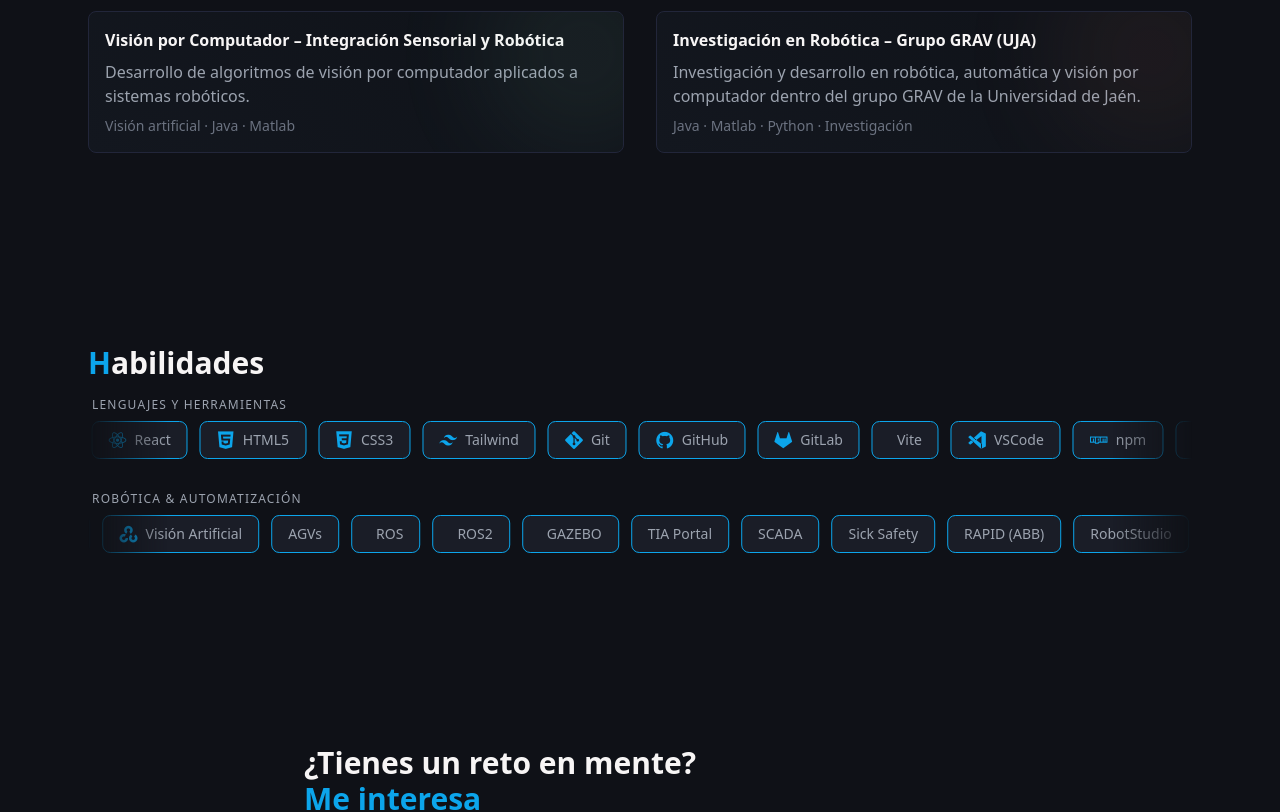
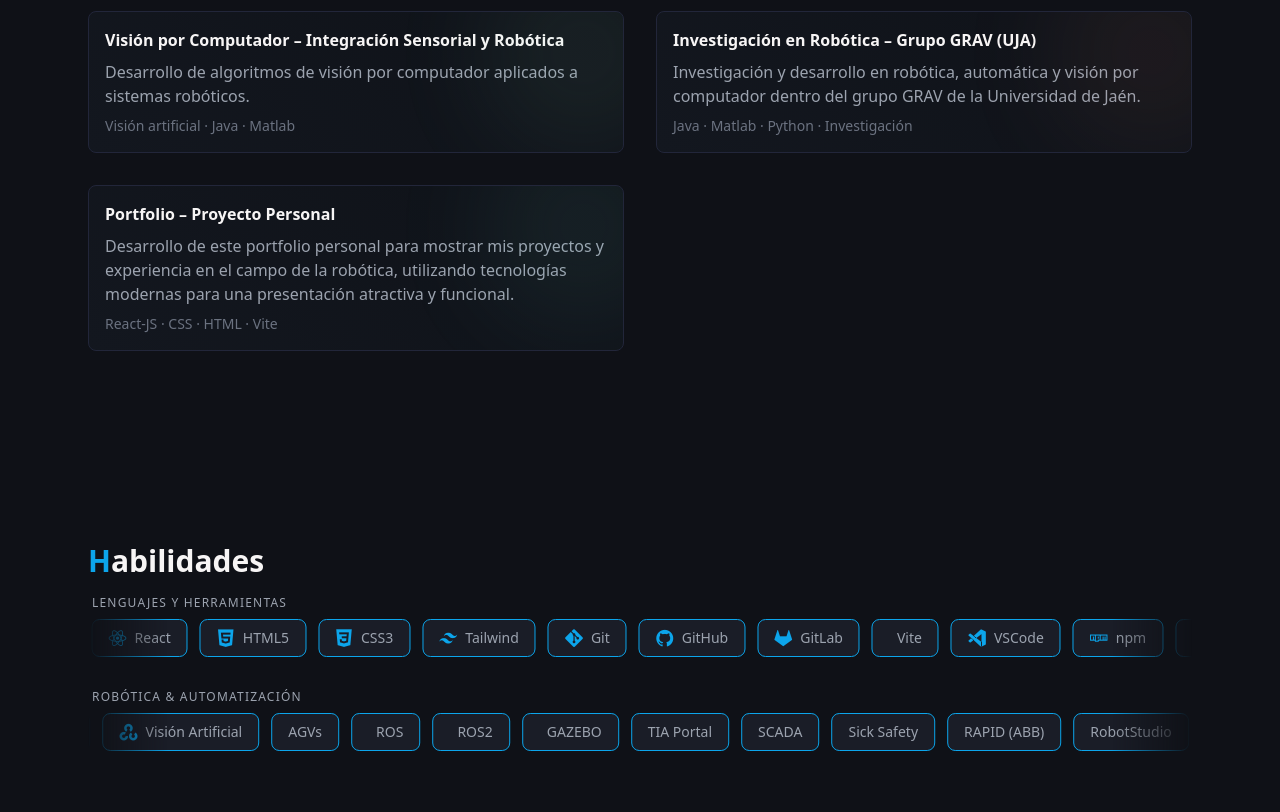
Before and after one commit to FernandoFdezMata/portfolio, a React (Vite) app: page / in a window 1280 px wide. Shown: the part 1560-2372 px from the top of the page. Built offline with nearby package versions, Linux system fonts and the light colour scheme.

Commit message:
Link de proyectos activado

```diff
--- a/src/components/ui/Card.jsx
+++ b/src/components/ui/Card.jsx
@@ -1,7 +1,12 @@
-export default function Card({ children, className = "", glowColor }) {
+export default function Card({ children, className = "", glowColor, href }) {
+  const Wrapper = href ? "a" : "div";
+
   return (
-    <div
-      className={`relative overflow-hidden bg-bg-surface h-full border border-bg-elevated hover:border-accent transition-colors duration-300 p-4 rounded-lg ${className}`}
+    <Wrapper
+      href={href}
+      target={href ? "_blank" : undefined}
+      rel={href ? "noopener noreferrer" : undefined}
+      className={`block relative overflow-hidden bg-bg-surface h-full border border-bg-elevated hover:border-accent transition-colors duration-300 p-4 rounded-lg cursor-pointer no-underline text-inherit ${className}`}
       style={{
         background: "linear-gradient(45deg, #13171f 0%, #0f1218 100%)",
       }}
@@ -9,14 +14,10 @@ export default function Card({ children, className = "", glowColor }) {
       {glowColor && (
         <div
           className="pointer-events-none absolute -right-14 -top-14 h-48 w-48 rounded-full"
-          style={{
-            background: glowColor,
-            filter: "blur(60px)",
-            opacity: 0.08,
-          }}
+          style={{ background: glowColor, filter: "blur(60px)", opacity: 0.08 }}
         />
       )}
       {children}
-    </div>
+    </Wrapper>
   );
 }
--- a/src/data/projects.js
+++ b/src/data/projects.js
@@ -30,5 +30,13 @@ export default [
     description: "Investigación y desarrollo en robótica, automática y visión por computador dentro del grupo GRAV de la Universidad de Jaén.",
     tech: ["Java", "Matlab", "Python", "Investigación"],
     github: ""
+  },
+  {
+    id: 5,
+    glow: "#7cebe2",
+    title: "Portfolio – Proyecto Personal",
+    description: "Desarrollo de este portfolio personal para mostrar mis proyectos y experiencia en el campo de la robótica, utilizando tecnologías modernas para una presentación atractiva y funcional.",
+    tech: ["React-JS", "CSS", "HTML", "Vite"],
+    github: "https://github.com/FernandoFdezMata/portfolio"
   }
 ]
--- a/src/sections/Projects.jsx
+++ b/src/sections/Projects.jsx
@@ -18,7 +18,7 @@ function ProjectCard({ project, index }) {
         animationDelay: inView ? `${index * 0.1}s` : "0s",
       }}
     >
-      <Card glowColor={project.glow}>
+      <Card glowColor={project.glow} href={project.github}>
         <h3 className="font-bold text-text-primary">{project.title}</h3>
         <p className="mt-2 text-text-secondary">{project.description}</p>
         <div className="mt-2 text-text-muted text-sm">
@@ -35,7 +35,7 @@ export default function Projects() {
       <SectionTitle><span className="text-accent">P</span>royectos</SectionTitle>
       <div className="grid md:grid-cols-2 gap-8">
         {projects.map((project, index) => (
-          <ProjectCard key={project.id} project={project} index={index} />
+          <ProjectCard key={project.id} project={project} index={index}  />
         ))}
       </div>
     </div>
```
